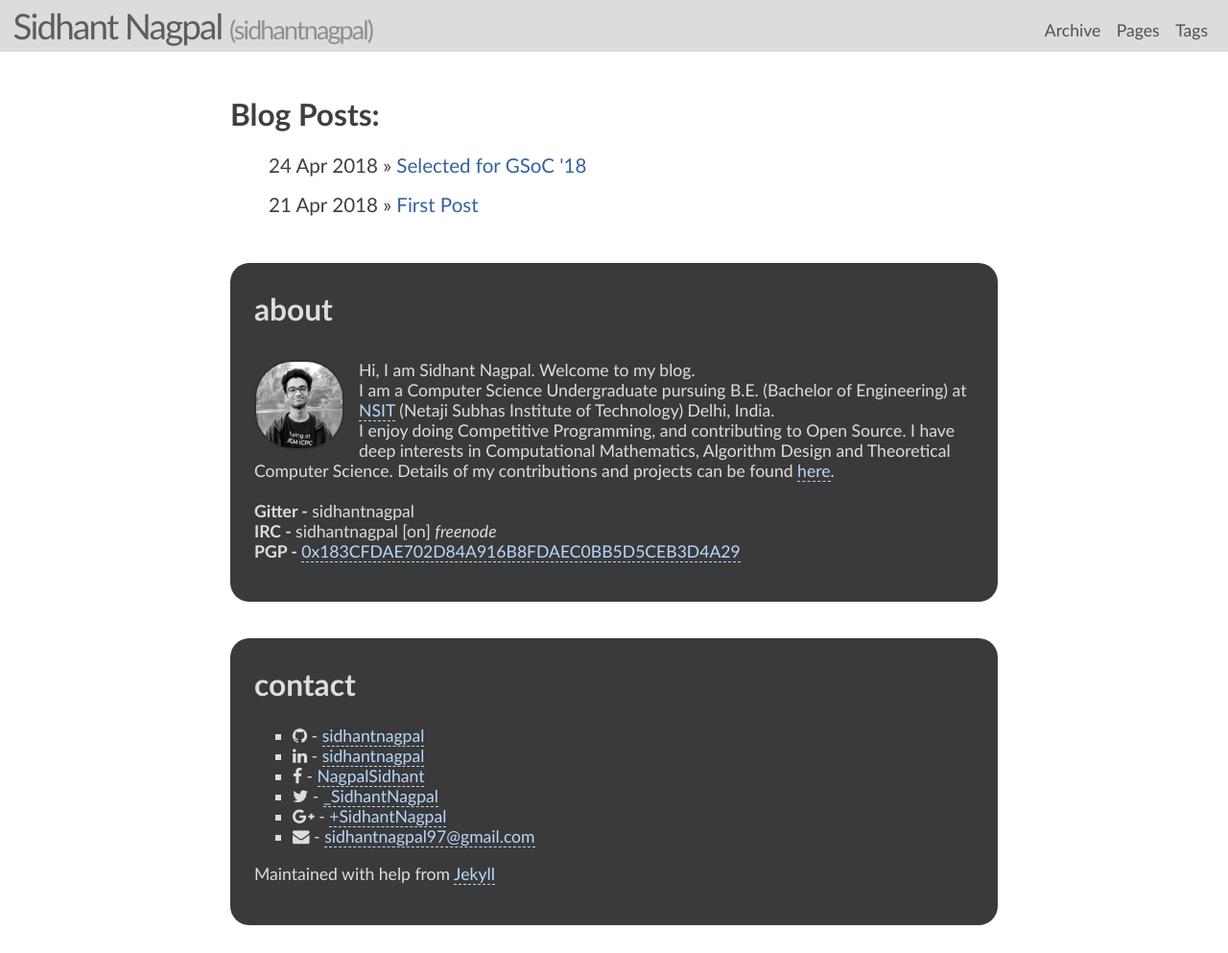
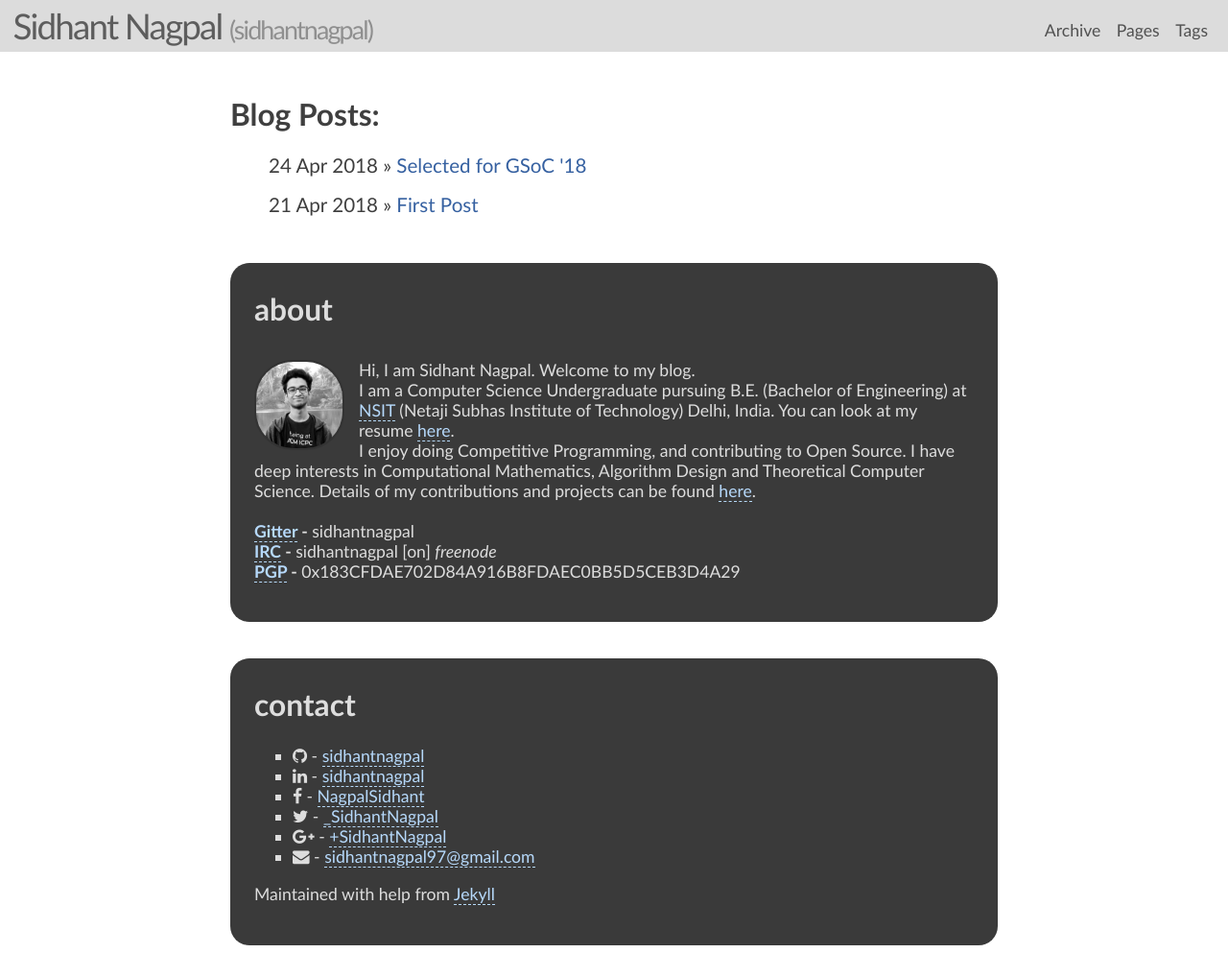
Before and after one commit to siddharth-verma60/sidhantnagpal.github.io, a Jekyll site: the page built from index.html, in a window 1280 px wide and 993 px high. Shown: the whole window at 96% size. Built offline with Jekyll 4.4.1, drawn with Linux system fonts in a browser that asks for light colours; nearby versions of some CDN libraries.

Commit message:
update files

```diff
--- a/index.html
+++ b/index.html
@@ -14,11 +14,11 @@ layout: page
     style="float:left; margin:10px 15px 0px 0px; width:90px; background: #777; border-radius: 40px; border: 2px solid #333;"/>
     <p style="padding-top: 10px;">
     Hi, I am Sidhant Nagpal. Welcome to my blog. <br />
-    I am a Computer Science Undergraduate pursuing B.E. (Bachelor of Engineering) at <a href="http://www.nsit.ac.in/">NSIT</a> (Netaji Subhas Institute of Technology) Delhi, India.</br>
+    I am a Computer Science Undergraduate pursuing B.E. (Bachelor of Engineering) at <a href="http://www.nsit.ac.in/">NSIT</a> (Netaji Subhas Institute of Technology) Delhi, India. You can look at my resume <a href="files/CV_SidhantNagpal.pdf">here</a>.</br>
     I enjoy doing Competitive Programming, and contributing to Open Source. I have deep interests in Computational Mathematics, Algorithm Design and Theoretical Computer Science. Details of my contributions and projects can be found <a href="https://github.com/sidhantnagpal">here</a>.<br />
     <br />
-    <b>Gitter - </b> sidhantnagpal <br />
-    <b>IRC - </b> sidhantnagpal [on] <i>freenode</i> <br />
-    <b>PGP - </b><a href="/files/pgp.asc">0x183CFDAE702D84A916B8FDAEC0BB5D5CEB3D4A29</a>
+    <b><a href=https://gitter.im/>Gitter</a> - </b> sidhantnagpal <br />
+    <b><a href="https://irc.gitter.im/">IRC</a> - </b> sidhantnagpal [on] <i>freenode</i> <br />
+    <b><a href="/files/pgp.txt">PGP</a> - </b>0x183CFDAE702D84A916B8FDAEC0BB5D5CEB3D4A29
     </p>
   </div>
```
Also changed, not shown: 5 other files.
